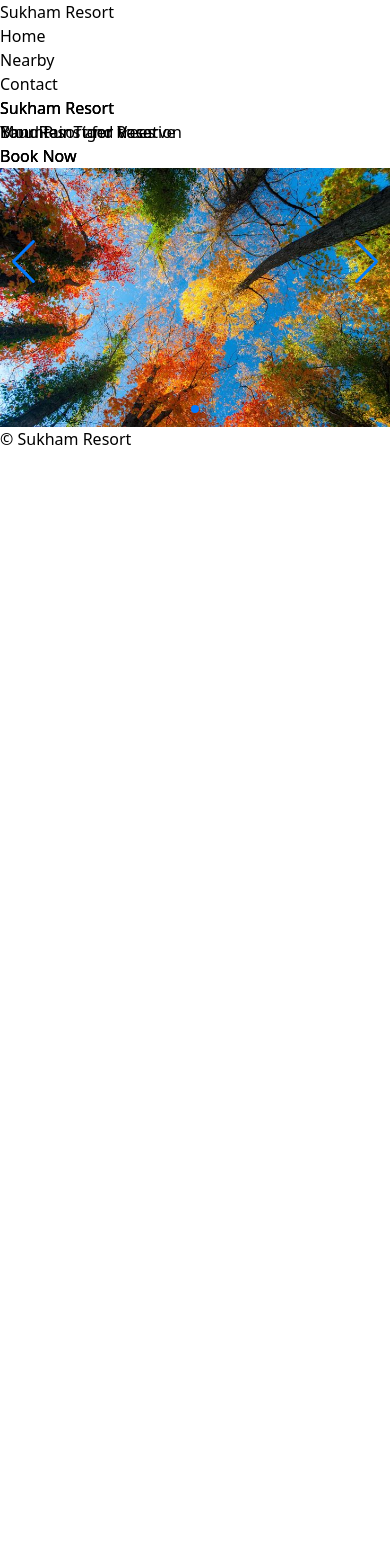
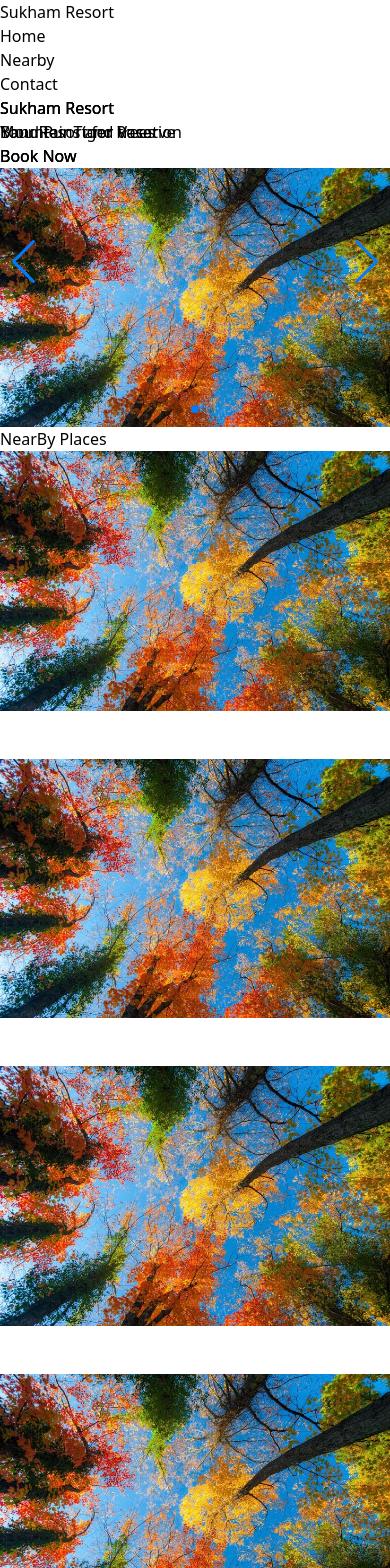
Before and after one commit to TheWebOutfit/sukham-resort, a React (Vite) app: page / in a window 390 px wide. Shown: the top 1568 px of the page. Before the commit the page ends 844 px from the top, so only its background shows below. Built offline with nearby package versions, Linux system fonts and the light colour scheme.

Commit message:
Gallery view
Signed-off-by: Rohan Singh <rohannsingh98765@gmail.com>

```diff
--- a/src/components/Gallery.jsx
+++ /dev/null
@@ -1,12 +0,0 @@
-import React from 'react'
-
-const Gallery = ({img}) => {
-  return (
-    <div>
-        {console.log(img)}
-        {img}
-    </div>
-  )
-}
-
-export default Gallery
--- /dev/null
+++ b/src/components/GalleryImage.jsx
@@ -0,0 +1,11 @@
+import React from 'react'
+
+const GalleryImage = ({img : {id, img, description}}) => {
+  return (
+    <div className='  cursor-pointer'>
+      <img className='hover:scale-110 transition ease-in-out delay-150 duration-300 ' src={img} alt="" />
+    </div>
+  )
+}
+
+export default GalleryImage
--- /dev/null
+++ b/src/components/HotelFeatures.jsx
@@ -0,0 +1,18 @@
+import PoolIcon from '@mui/icons-material/Pool';
+import RoomServiceIcon from '@mui/icons-material/RoomService';
+import FoodBankIcon from '@mui/icons-material/FoodBank';
+import LocalCafeIcon from '@mui/icons-material/LocalCafe';
+
+const HotelFeatures = () => {
+  return (
+    <div className='flex justify-center p-5'>
+        <PoolIcon fontSize="large" />
+        <RoomServiceIcon fontSize="large" />
+        <FoodBankIcon fontSize="large" />
+        <LocalCafeIcon fontSize="large" />
+
+    </div>
+  )
+}
+
+export default HotelFeatures
--- a/src/components/Navbar.jsx
+++ b/src/components/Navbar.jsx
@@ -12,13 +12,15 @@ const Navbar = () => {
         <div className='flex '>
 
             <div className='m-3'>
+                <Link to={'/'}>
                 Home
+                </Link>
             </div>
             <div className='m-3'>
                 Nearby
             </div>
             <div className='m-3'>
-            <Link to="./Contact">Contact</Link>
+            <Link to="/Contact">Contact</Link>
 
             </div>
         </div>
--- a/src/components/NearbyData.jsx
+++ b/src/components/NearbyData.jsx
@@ -1,17 +1,20 @@
-import {data} from '../utils/data'
-import Gallery from './Gallery';
+import Gallery from './GalleryImage';
 
-const NearbyData = () => {
+const NearbyData = ({data}) => {
   console.log(data);
   return (
-    <div>
+    <div className='bg-gradient-to-r from-[#8294C4] via-[#FCF8E8] to-[#D6E8DB] '>
+    <h1 className='text-center text-4xl font-bold p-8'>
+      NearBy Places
+    </h1>
+    <div className='wrapp content-center justify-center align-center px-10 pb-10 mx-auto w-4/5'>
       {
-            data.map((data) => {
-                const {id, img, description} = data;
-                <Gallery img={img} key={id} />
-            })
+        data.map((data) =>(
+          <Gallery img={data.img} key={data.id} />
+          ))
         }
     </div>
+        </div>
   )
 }
 
--- a/src/components/Slider.jsx
+++ b/src/components/Slider.jsx
@@ -67,7 +67,7 @@ const Slider = () => {
                             {title}
                         </div>
                         <div className=' text-white absolute flex sm:justify-center items-center h-[300px] left-20 sm:left-0 md:h-[700px] w-screen'>
-                            <button>{btn}</button>
+                            <button className='ring ring-pink-500 ring-offset-4 rounded-md'>{btn}</button>
                         </div>
                         <div className='w-full h-full flex justify-center'>
                             <img className='object-fill h-full w-full' src={bg} alt="" />
--- a/src/index.css
+++ b/src/index.css
@@ -1,3 +1,23 @@
 @tailwind base;
 @tailwind components;
 @tailwind utilities;
+
+.wrapp
+{
+    display: grid;
+    grid-template-columns: repeat(3,1fr);
+    grid-gap: 3rem;
+}
+
+@media (max-width: 768px) {
+    .wrapp{
+        grid-template-columns: repeat(2,1fr);
+        grid-gap: 3rem;
+    }
+}
+@media (max-width: 500px) {
+    .wrapp{
+        grid-template-columns: repeat(1,1fr);
+        grid-gap: 3rem;
+    }
+}
--- a/src/pages/Home.jsx
+++ b/src/pages/Home.jsx
@@ -1,13 +1,16 @@
 import React from 'react'
-import Gallery from '../components/Gallery'
+import Gallery from '../components/GalleryImage'
+import HotelFeatures from '../components/HotelFeatures'
 import NearbyData from '../components/NearbyData'
 import Slider from '../components/Slider'
+import {data} from '../utils/data'
 
 const Home = () => {
   return (
     <div>
       <Slider />
-      <NearbyData />
+      <NearbyData data={data} />
+      <HotelFeatures />
     </div>
   )
 }
```
Also changed, not shown: 1 other file (tests, documents, lock files or other folders).
